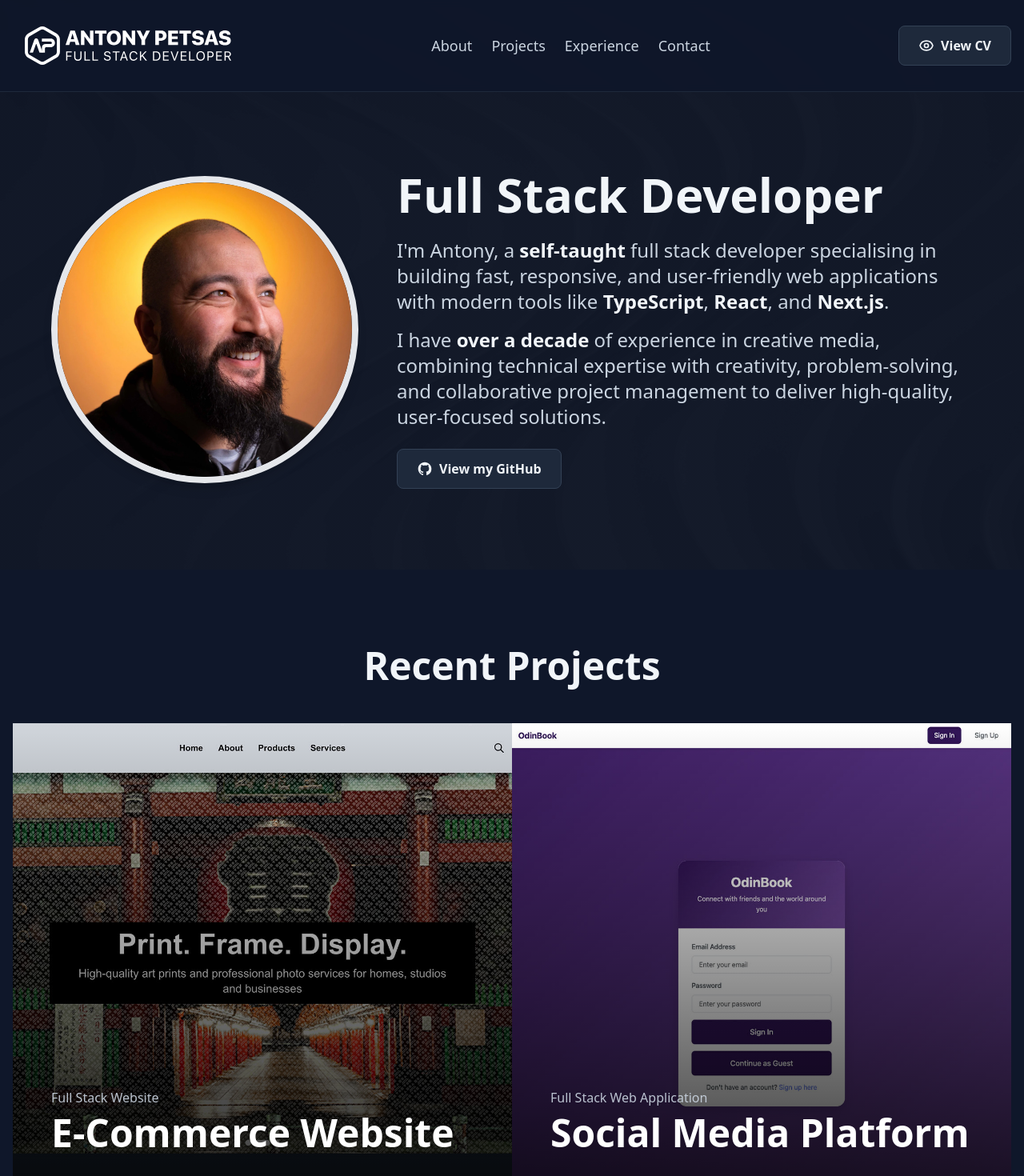
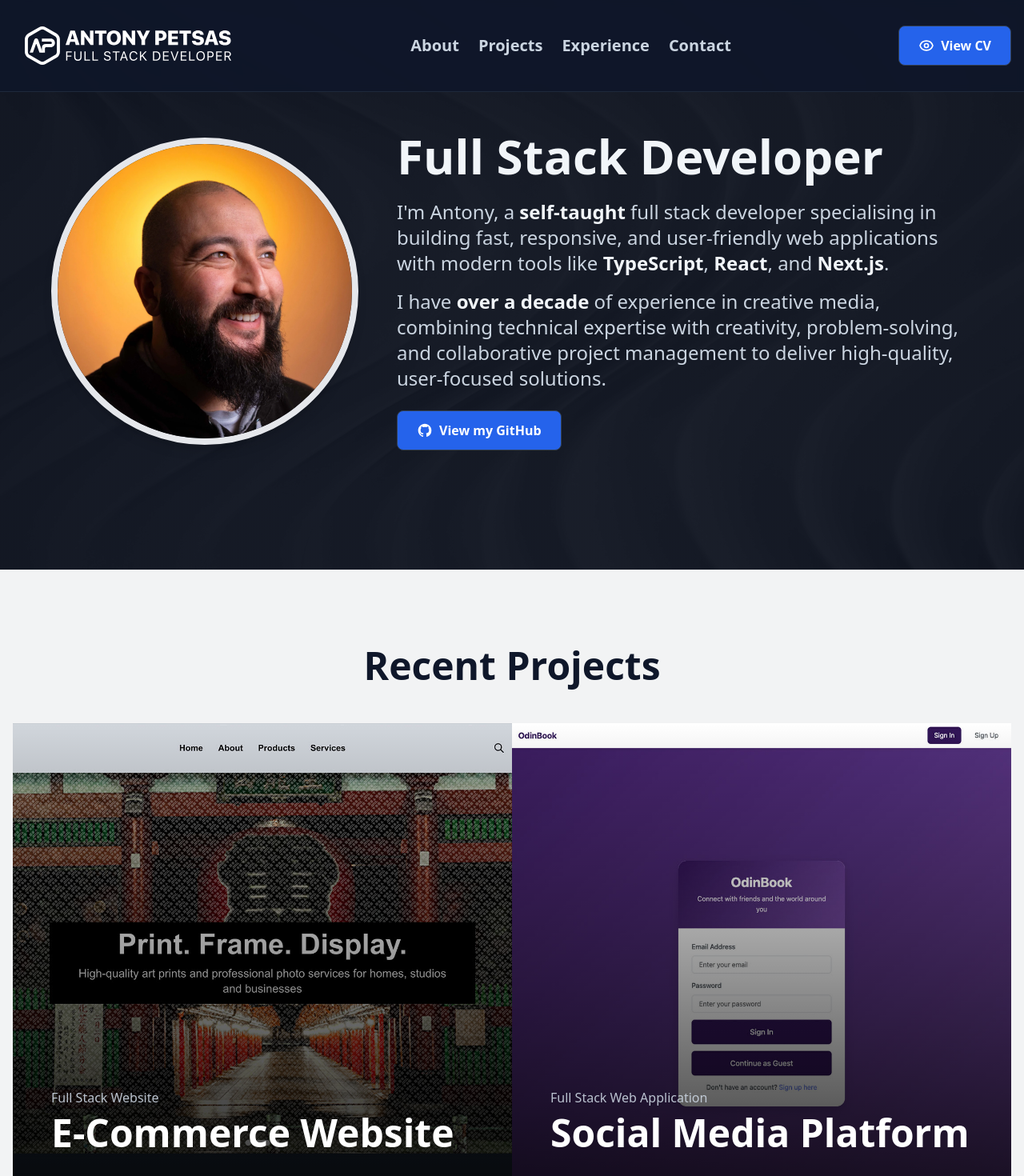
Before and after one commit to TKP888/website, a Next.js app: page / in a window 1280 px wide. Shown: the top 1470 px of the page at 80% size. Built offline with nearby package versions, Linux system fonts and the light colour scheme; no server answers.

Commit message:
minor changes to the portfolio website design
updated mobile responsiveness and fixed layout issues.

```diff
--- a/app/globals.css
+++ b/app/globals.css
@@ -10,9 +10,11 @@
 
   body {
     @apply bg-slate-900 text-slate-100;
-    background-image:
-      linear-gradient(rgba(15, 23, 42, 0.8), rgba(15, 23, 42, 0.8)),
-      url('/background.jpg');
+    background-image: linear-gradient(
+        rgba(15, 23, 42, 0.6),
+        rgba(15, 23, 42, 0.6)
+      ),
+      url("/background.jpg");
     background-size: cover;
     background-position: center;
     background-attachment: fixed;
@@ -54,6 +56,15 @@
   animation: fadeOut 1.5s ease-out;
 }
 
+.projects-background {
+  background-image: linear-gradient(#f2f3f4, #f2f3f4);
+  /* url("/background2.jpg");
+  background-size: cover;
+  background-position: center;
+  background-attachment: fixed;
+  background-repeat: no-repeat; */
+}
+
 @layer utilities {
   .scrollbar-hide {
     -ms-overflow-style: none; /* IE and Edge */
--- a/components/Footer.tsx
+++ b/components/Footer.tsx
@@ -4,8 +4,8 @@ export default function Footer() {
   return (
     <footer className="w-full border-t border-slate-800 bg-slate-900 py-8">
       <div className="container mx-auto px-4">
-        <div className="flex flex-col items-center justify-center space-y-4">
-          <p className="text-slate-400">
+        <div className="flex flex-col md:flex-row items-center justify-center gap-4 md:gap-6">
+          <p className="text-slate-400 whitespace-nowrap text-sm md:text-base">
             © Antony Petsas 2025 - {new Date().getFullYear()}. All Rights
             Reserved
           </p>
--- a/components/Header.tsx
+++ b/components/Header.tsx
@@ -78,7 +78,7 @@ export default function Header() {
                 alt="Antony Petsas Logo"
                 width={300}
                 height={300}
-                className="w-72 h-12"
+                className="w-48 h-8 md:w-72 md:h-12"
               />
             </Link>
           </div>
@@ -88,7 +88,7 @@ export default function Header() {
               <Link
                 href="/#about"
                 onClick={(e) => handleScrollTo(e, "about")}
-                className="text-lg text-slate-300 hover:text-blue-400 transition-colors"
+                className="text-xl font-extrabold text-slate-300 hover:text-blue-400 transition-colors"
               >
                 About
               </Link>
@@ -97,7 +97,7 @@ export default function Header() {
               <Link
                 href="/#projects"
                 onClick={(e) => handleScrollTo(e, "projects")}
-                className="text-lg text-slate-300 hover:text-blue-400 transition-colors"
+                className="text-xl font-extrabold text-slate-300 hover:text-blue-400 transition-colors"
               >
                 Projects
               </Link>
@@ -106,7 +106,7 @@ export default function Header() {
               <Link
                 href="/#experience"
                 onClick={(e) => handleScrollTo(e, "experience")}
-                className="text-lg text-slate-300 hover:text-blue-400 transition-colors"
+                className="text-xl font-extrabold text-slate-300 hover:text-blue-400 transition-colors"
               >
                 Experience
               </Link>
@@ -115,7 +115,7 @@ export default function Header() {
               <Link
                 href="/#contact"
                 onClick={(e) => handleScrollTo(e, "contact")}
-                className="text-lg text-slate-300 hover:text-blue-400 transition-colors"
+                className="text-xl font-extrabold text-slate-300 hover:text-blue-400 transition-colors"
               >
                 Contact
               </Link>
@@ -126,7 +126,7 @@ export default function Header() {
             href="/Antony_Petsas_CV_2026.pdf"
             target="_blank"
             rel="noopener noreferrer"
-            className="hidden md:inline-flex items-center justify-center px-6 py-3 bg-slate-800 hover:bg-slate-700 text-slate-100 font-semibold rounded-lg transition-colors duration-200 border border-slate-700"
+            className="hidden md:inline-flex items-center justify-center px-6 py-3 bg-blue-600 hover:bg-blue-700 text-white font-semibold rounded-lg transition-colors duration-200 border border-slate-700"
           >
             <svg
               className="w-5 h-5 mr-2"
@@ -198,12 +198,12 @@ export default function Header() {
             ref={menuRef}
             className="md:hidden absolute top-full left-0 right-0 bg-slate-900 border-b border-slate-800 shadow-lg animate-in slide-in-from-top duration-200"
           >
-            <ul className="flex flex-col py-4">
+            <ul className="flex flex-col items-center py-4">
               <li>
                 <Link
                   href="/#about"
                   onClick={(e) => handleScrollTo(e, "about")}
-                  className="block px-4 py-3 text-lg text-slate-300 hover:text-blue-400 hover:bg-slate-800/50 transition-colors"
+                  className="block px-4 py-3 text-xl font-extrabold text-slate-300 hover:text-blue-400 hover:bg-slate-800/50 transition-colors text-center w-full"
                 >
                   About
                 </Link>
@@ -212,7 +212,7 @@ export default function Header() {
                 <Link
                   href="/#projects"
                   onClick={(e) => handleScrollTo(e, "projects")}
-                  className="block px-4 py-3 text-lg text-slate-300 hover:text-blue-400 hover:bg-slate-800/50 transition-colors"
+                  className="block px-4 py-3 text-xl font-extrabold text-slate-300 hover:text-blue-400 hover:bg-slate-800/50 transition-colors text-center w-full"
                 >
                   Projects
                 </Link>
@@ -221,7 +221,7 @@ export default function Header() {
                 <Link
                   href="/#experience"
                   onClick={(e) => handleScrollTo(e, "experience")}
-                  className="block px-4 py-3 text-lg text-slate-300 hover:text-blue-400 hover:bg-slate-800/50 transition-colors"
+                  className="block px-4 py-3 text-xl font-extrabold text-slate-300 hover:text-blue-400 hover:bg-slate-800/50 transition-colors text-center w-full"
                 >
                   Experience
                 </Link>
@@ -230,7 +230,7 @@ export default function Header() {
                 <Link
                   href="/#contact"
                   onClick={(e) => handleScrollTo(e, "contact")}
-                  className="block px-4 py-3 text-lg text-slate-300 hover:text-blue-400 hover:bg-slate-800/50 transition-colors"
+                  className="block px-4 py-3 text-xl font-extrabold text-slate-300 hover:text-blue-400 hover:bg-slate-800/50 transition-colors text-center w-full"
                 >
                   Contact
                 </Link>
@@ -241,7 +241,7 @@ export default function Header() {
                   target="_blank"
                   rel="noopener noreferrer"
                   onClick={() => setIsMenuOpen(false)}
-                  className="inline-flex items-center justify-center w-full px-6 py-3 bg-slate-800 hover:bg-slate-700 text-slate-100 font-semibold rounded-lg transition-colors duration-200 border border-slate-700"
+                  className="inline-flex items-center justify-center w-full px-6 py-3 bg-blue-600 hover:bg-blue-700 text-slate-100 font-semibold rounded-lg transition-colors duration-200 border border-slate-700"
                 >
                   <svg
                     className="w-5 h-5 mr-2"
--- a/components/Hero.tsx
+++ b/components/Hero.tsx
@@ -4,7 +4,7 @@ export default function Hero() {
   return (
     <section
       id="about"
-      className="container mx-auto px-4 min-h-[calc(100vh-200px)] flex items-center justify-center scroll-mt-28"
+      className="container mx-auto px-4 min-h-[calc(100vh-200px)] pb-12 md:pb-16 lg:pb-24 flex items-center justify-center scroll-mt-28"
     >
       <div className="flex flex-col md:flex-row items-center gap-8 md:gap-12 w-full max-w-6xl">
         <div className="flex-shrink-0 mt-6 md:mt-0">
@@ -39,12 +39,12 @@ export default function Hero() {
             creativity, problem-solving, and collaborative project management to
             deliver high-quality, user-focused solutions.
           </p>
-          <div className="mt-6">
+          <div className="mt-6 ">
             <a
               href="https://github.com/TKP888"
               target="_blank"
               rel="noopener noreferrer"
-              className="inline-flex items-center justify-center px-6 py-3 bg-slate-800 hover:bg-slate-700 text-slate-100 font-semibold rounded-lg transition-colors duration-200 border border-slate-700"
+              className="inline-flex items-center justify-center px-6 py-3 bg-blue-600 hover:bg-blue-700 text-white font-semibold rounded-lg transition-colors duration-200 border border-slate-700"
             >
               <svg
                 className="w-5 h-5 mr-2"
--- a/components/ProjectsSection.tsx
+++ b/components/ProjectsSection.tsx
@@ -27,10 +27,10 @@ export default function ProjectsSection({ items }: ProjectsSectionProps) {
   return (
     <section
       id="projects"
-      className="w-full pt-16 pb-1 md:py-24 bg-slate-900 scroll-mt-28"
+      className="w-full pt-16 pb-12 md:py-24 bg-slate-900 projects-background scroll-mt-28"
     >
       <div className="container mx-auto px-4">
-        <h2 className="text-4xl md:text-5xl font-bold text-slate-100 mb-12 text-center">
+        <h2 className="text-4xl md:text-5xl font-bold text-slate-900 mb-12 text-center">
           Recent Projects
         </h2>
 
--- a/data/projects.tsx
+++ b/data/projects.tsx
@@ -132,7 +132,7 @@ export const projects: ProjectItem[] = [
     title: "Portfolio Website",
     subtitle: "Frontend Website",
     imageUrls: [
-      "/projects/portfolio/comingsoon.jpg",
+      "/projects/portfolio/comingsoonimg.jpg",
       // "/projects/odinbook/ob2.jpg",
       // "/projects/odinbook/ob3.jpg",
       // "/projects/odinbook/ob4.jpg",
```
Also changed, not shown: public/projects/portfolio/comingsoon.jpg (deleted), public/projects/portfolio/comingsoonimg.jpg (added).
